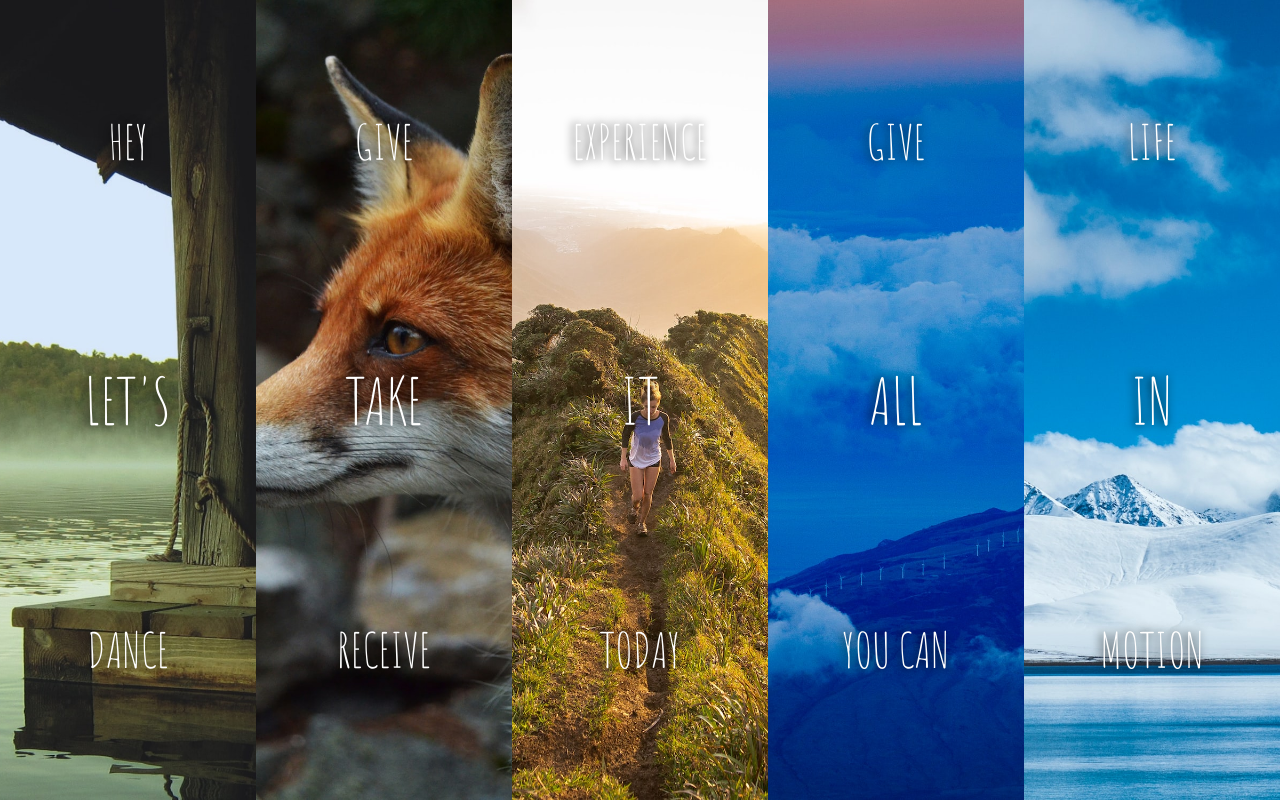
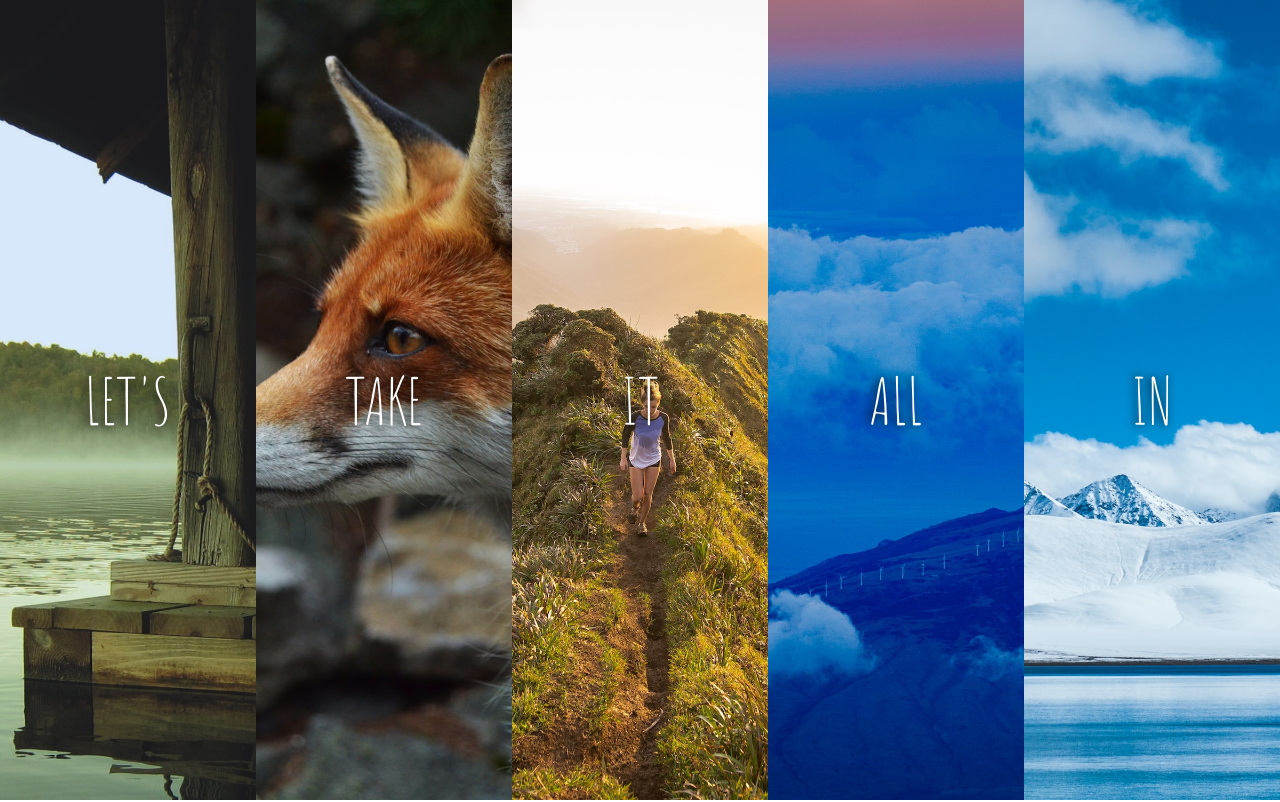
Before and after one commit to NedzadDonlagic04/vuejs-flex-panel-gallery, a Vue app: page / in a window 1280 px wide. Shown: the top 802 px of the page. Built offline with nearby package versions, Linux system fonts and the light colour scheme; the HTML template or start-up script is replaced by a standard one.

Commit message:
Added composed value for top and bottom text

```diff
--- a/src/components/FlexImage.vue
+++ b/src/components/FlexImage.vue
@@ -26,6 +26,14 @@ export default {
         imgSrc()
         {
             return new URL(this.path, import.meta.url);
+        },
+        fontSize()
+        {
+            return (this.flexGrow === 1)? '4' : '6';
+        },
+        position()
+        {
+            return (this.flexGrow === 1)? '-30%' : '15%';
         }
     },
     emits: ['imageExpand'],
@@ -40,16 +48,15 @@ export default {
 
 <template>
     <div class="img-box" ref="div" :style="{ flexGrow: flexGrow, backgroundImage: `url(${imgSrc})`}" @click="clickHandle">
-        <p class="top-text">{{topText}}</p>
-        <p class="middle-text">{{middleText}}</p>
-        <p class="bottom-text">{{bottomText}}</p>
+        <p class="top-text" :style="{ top: position}">{{topText}}</p>
+        <p class="middle-text" :style="{ fontSize: fontSize + 'rem' }">{{middleText}}</p>
+        <p class="bottom-text" :style="{ bottom: position}">{{bottomText}}</p>
     </div>
 </template>
 
 <style scoped>
     .img-box {
         min-height: 100%;
-        transition: all .5s ease;
         background-size: cover;
         background-repeat: no-repeat;
         background-position: center;
@@ -67,9 +74,13 @@ export default {
         text-shadow: -2px 0px 10px black;
     }
 
+    .img-box,
+    p {
+        transition: all .5s ease;
+    }
+
     .top-text {
         font-size: 3rem;
-        top: 15%;
         left: 50%;
         transform: translate(-50%, -15%);
     }
@@ -83,7 +94,6 @@ export default {
 
     .bottom-text {
         font-size: 3rem;
-        bottom: 15%;
         left: 50%;
         transform: translate(-50%);
     }
```
